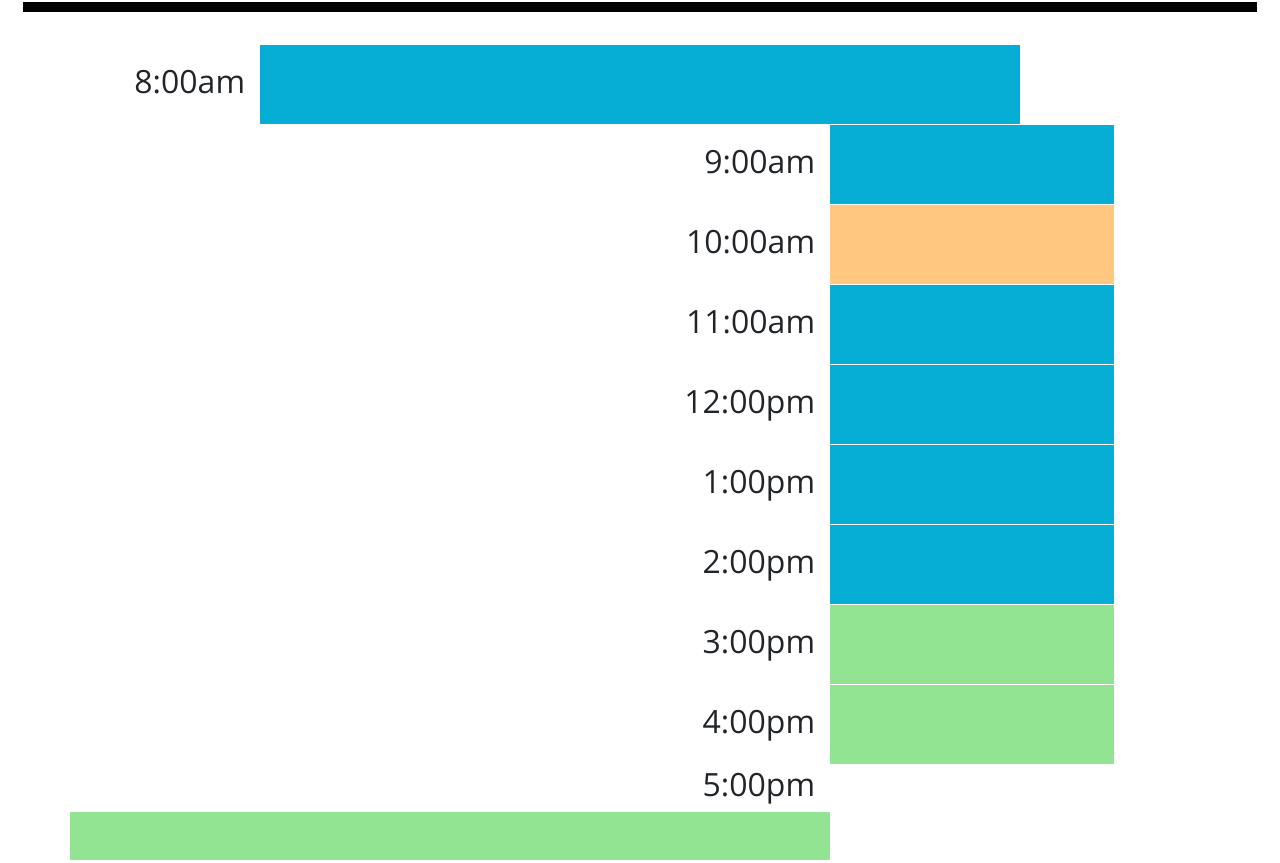
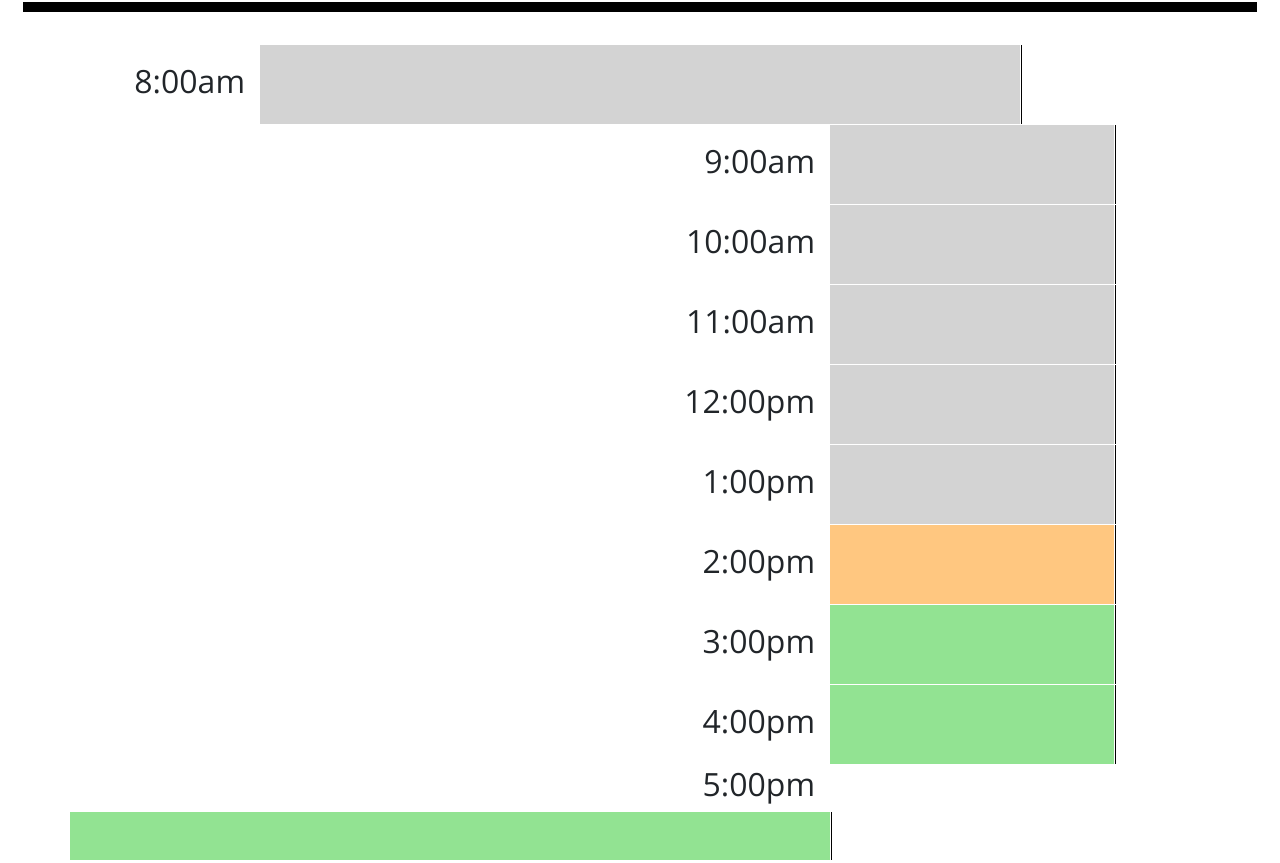
Before and after one commit to EthanDeMougin/work-day-schedulerr, a plain HTML site: page index.html in a window 1280 px wide. Shown: the part 337-1200 px from the top of the page. Drawn offline with nearby package versions, Linux system fonts and the light colour scheme; files whose address does not match are found by name; a web font is replaced by a local one.

Commit message:
css and index updates

```diff
--- a/index.html
+++ b/index.html
@@ -46,7 +46,7 @@
         <div class="col-8 to-do" id="8"><p class="display-text" id="8"></p>
           <input class="form-control form-control-lg" type="text" placeholder="Enter event" id="input-form-8">
         </div>
-        <div class="col-1 save-button"><span class="oi oi-file"></span></div>
+        <div class="col-1 save-button saveBtn"><span class="oi oi-file"></span></div>
       </div>
       <div class="row">
         <div class="col-8 time-of-day">
@@ -55,7 +55,7 @@
         <div class="col to-do" id="9"><p class="display-text" id="9"></p>
           <input class="form-control form-control-lg" type="text" placeholder="Enter event" id="input-form-9">
         </div>
-        <div class="col-1 save-button"><span class="oi oi-file"></span></div>
+        <div class="col-1 save-button saveBtn"><span class="oi oi-file"></span></div>
       </div>
       <div class="row">
         <div class="col-8 time-of-day">
@@ -64,7 +64,7 @@
         <div class="col to-do" id="10"><p class="display-text" id="10"></p>
           <input class="form-control form-control-lg" type="text" placeholder="Enter event" id="input-form-10">
         </div>
-        <div class="col-1 save-button"><span class="oi oi-file"></span></div>
+        <div class="col-1 save-button saveBtn"><span class="oi oi-file"></span></div>
       </div>
       <div class="row">
         <div class="col-8 time-of-day">
@@ -73,7 +73,7 @@
         <div class="col to-do" id="11"><p class="display-text" id="11"></p>
           <input class="form-control form-control-lg" type="text" placeholder="Enter event" id="input-form-11">
         </div>
-        <div class="col-1 save-button"><span class="oi oi-file"></span></div>
+        <div class="col-1 save-button saveBtn"><span class="oi oi-file"></span></div>
       </div>
       <div class="row">
         <div class="col-8 time-of-day">
@@ -82,7 +82,7 @@
         <div class="col to-do" id="12"><p class="display-text" id="12"></p>
           <input class="form-control form-control-lg" type="text" placeholder="Enter event" id="input-form-12">
         </div>
-        <div class="col-1 save-button"><span class="oi oi-file"></span></div>
+        <div class="col-1 save-button saveBtn"><span class="oi oi-file"></span></div>
       </div>
       <div class="row">
         <div class="col-8 time-of-day">
@@ -91,7 +91,7 @@
         <div class="col to-do" id="13"><p class="display-text" id="13"></p>
           <input class="form-control form-control-lg" type="text" placeholder="Enter event" id="input-form-13">
         </div>
-        <div class="col-1 save-button"><span class="oi oi-file"></span></div>
+        <div class="col-1 save-button saveBtn"><span class="oi oi-file"></span></div>
       </div>
       <div class="row">
         <div class="col-8 time-of-day">
@@ -100,7 +100,7 @@
         <div class="col to-do" id="14"><p class="display-text" id="14"></p>
           <input class="form-control form-control-lg" type="text" placeholder="Enter event" id="input-form-14">
         </div>
-        <div class="col-1 save-button"><span class="oi oi-file"></span></div>
+        <div class="col-1 save-button saveBtn"><span class="oi oi-file"></span></div>
       </div>
       <div class="row">
         <div class="col-8 time-of-day">
@@ -108,7 +108,7 @@
         </div>
         <div class="col to-do" id="15"><p class="display-text" id="15"></p>
           <input class="form-control form-control-lg" type="text" placeholder="Enter event" id="input-form-15">        </div>
-        <div class="col-1 save-button"><span class="oi oi-file"></span></div>
+        <div class="col-1 save-button saveBtn"><span class="oi oi-file"></span></div>
       </div>
       <div class="row">
         <div class="col-8 time-of-day">
@@ -117,7 +117,7 @@
         <div class="col to-do" id="16"><p class="display-text" id="16"></p>
           <input class="form-control form-control-lg" type="text" placeholder="Enter event" id="input-form-16">
         </div>
-        <div class="col-1 save-button"><span class="oi oi-file"></span></div>
+        <div class="col-1 save-button saveBtn"><span class="oi oi-file"></span></div>
       </div>
       <div class="row">
         <div class="col-8 time-of-day">
@@ -126,7 +126,7 @@
         <div class="col-8 to-do" id="17"><p class="display-text" id="17"></p>
           <input class="form-control form-control-lg" type="text" placeholder="Enter event" id="input-form-17">
         </div>
-        <div class="col-1 save-button"><span class="oi oi-file"></span></div>
+        <div class="col-1 save-button saveBtn"><span class="oi oi-file"></span></div>
       </div>
     </div>
 
--- a/script.js
+++ b/script.js
@@ -3,7 +3,7 @@ var future_task_color = 'rgb(119,221,119,0.8)';
 function setTimeSlotColors() {
     var currentTime = moment().format('kk');
     for (var i = 0; i < timeSlots.length; i++) {
-        if (parseInt(timeSlots[i].id) == (currentTime - 4)) {
+        if (parseInt(timeSlots[i].id) == (currentTime)) {
             timeSlots[i].style.backgroundColor = current_task_color;
         } else if (parseInt(timeSlots[i].id) > currentTime) {
             timeSlots[i].style.backgroundColor = future_task_color;
--- a/style.css
+++ b/style.css
@@ -69,6 +69,9 @@ textarea {
 }
 
 .saveBtn {
+  display: flex;
+  justify-content: center;
+  align-items: center;
   border-left: 1px solid var(--black);
   border-top-right-radius: 15px;
   border-bottom-right-radius: 15px;
@@ -82,7 +85,7 @@ textarea {
 }
 
 .to-do {
-  background-color: var(--blue);
+  background-color: var(--off-white);
   display: flex;
 }
 
```
